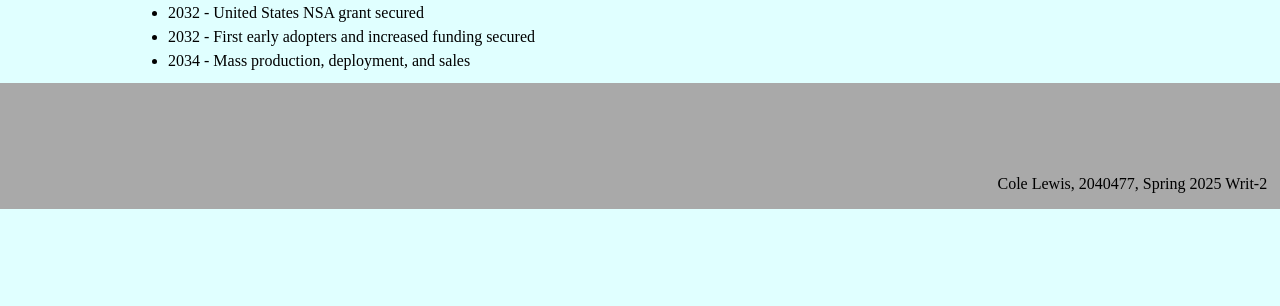
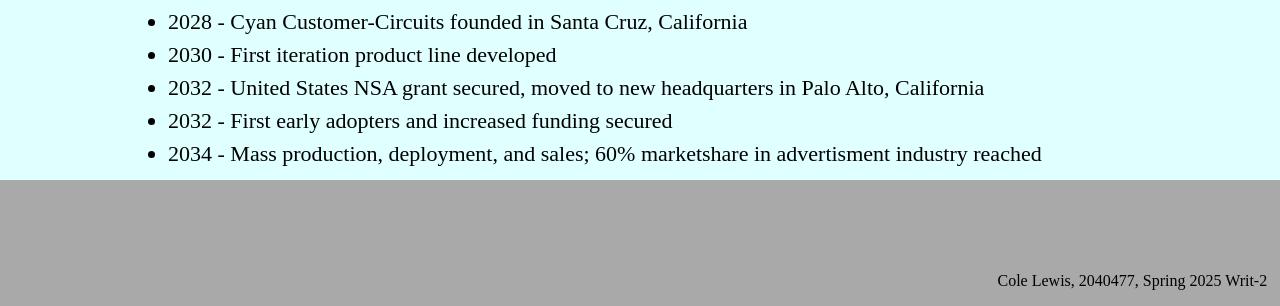
Before and after one commit to Mayamelon/writ-2-final, a plain HTML site: page About-Us.html in a window 1280 px wide. Shown: the part 582-888 px from the top of the page. Before the commit the page ends 800 px from the top, so only its background shows below. Drawn offline with Linux system fonts and the light colour scheme.

Commit message:
cleanups and more info

```diff
--- a/About-Us.html
+++ b/About-Us.html
@@ -19,15 +19,15 @@
         </nav>
         <main>
             <h2>The Vision</h2>
-            <h3>When Cyan Customer-Circuits was founded in 2028, we had a vision to change the world of marketing and advertisment forever. Now, after eight years, our dream has come true. Our goal is to help business collect data from their customers most effectively so that they can make their business as profitable as possible. To this end, our business model involves selling our products and services at a loss to businesses. We make this profit back by selling the data to third party advertisment partners.</h3>
+            <h3>When Cyan Customer-Circuits was founded in 2028, we had a vision to change the world of marketing and advertisment forever. Now, after eight years, our dream has come true. Our goal is to help business collect data from their customers most effectively so that they can make their business as profitable as possible. To this end, our business model involves selling our products and services at a loss to businesses. We make this profit back by selling the data we collect to third party advertisment partners and to US government contracts and partnerships. As we are located right in the heart of Silicon Valley, we are the best option for combining the high-tech computer chip industry with the algorithm expertise of the software industry.</h3>
             <br>
             <h2>History</h2>
             <ul>
-                <li>2028 - Cyan Customer-Circuits founded</li>
+                <li>2028 - Cyan Customer-Circuits founded in Santa Cruz, California</li>
                 <li>2030 - First iteration product line developed</li>
-                <li>2032 - United States NSA grant secured</li>
+                <li>2032 - United States NSA grant secured, moved to new headquarters in Palo Alto, California</li>
                 <li>2032 - First early adopters and increased funding secured</li>
-                <li>2034 - Mass production, deployment, and sales</li>
+                <li>2034 - Mass production, deployment, and sales; 60% marketshare in advertisment industry reached</li>
             </ul>
 
         </main>
--- a/style.css
+++ b/style.css
@@ -97,3 +97,7 @@ footer p {
     position: relative;
     top:60px;
 }
+
+ul li {
+    font-size: 2.2rem;
+}
```
Also changed, not shown: index.html (+2 -2 lines).
